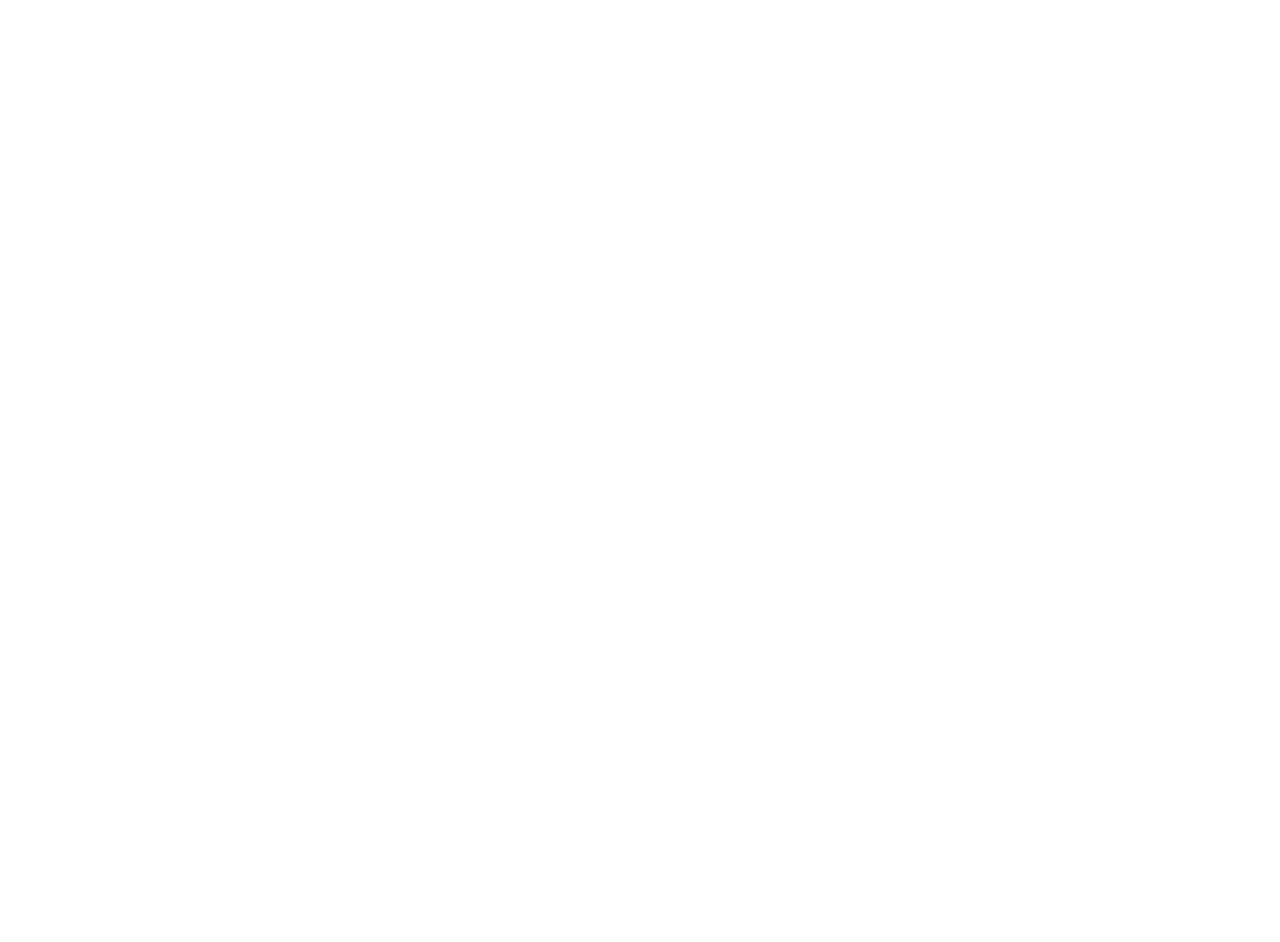
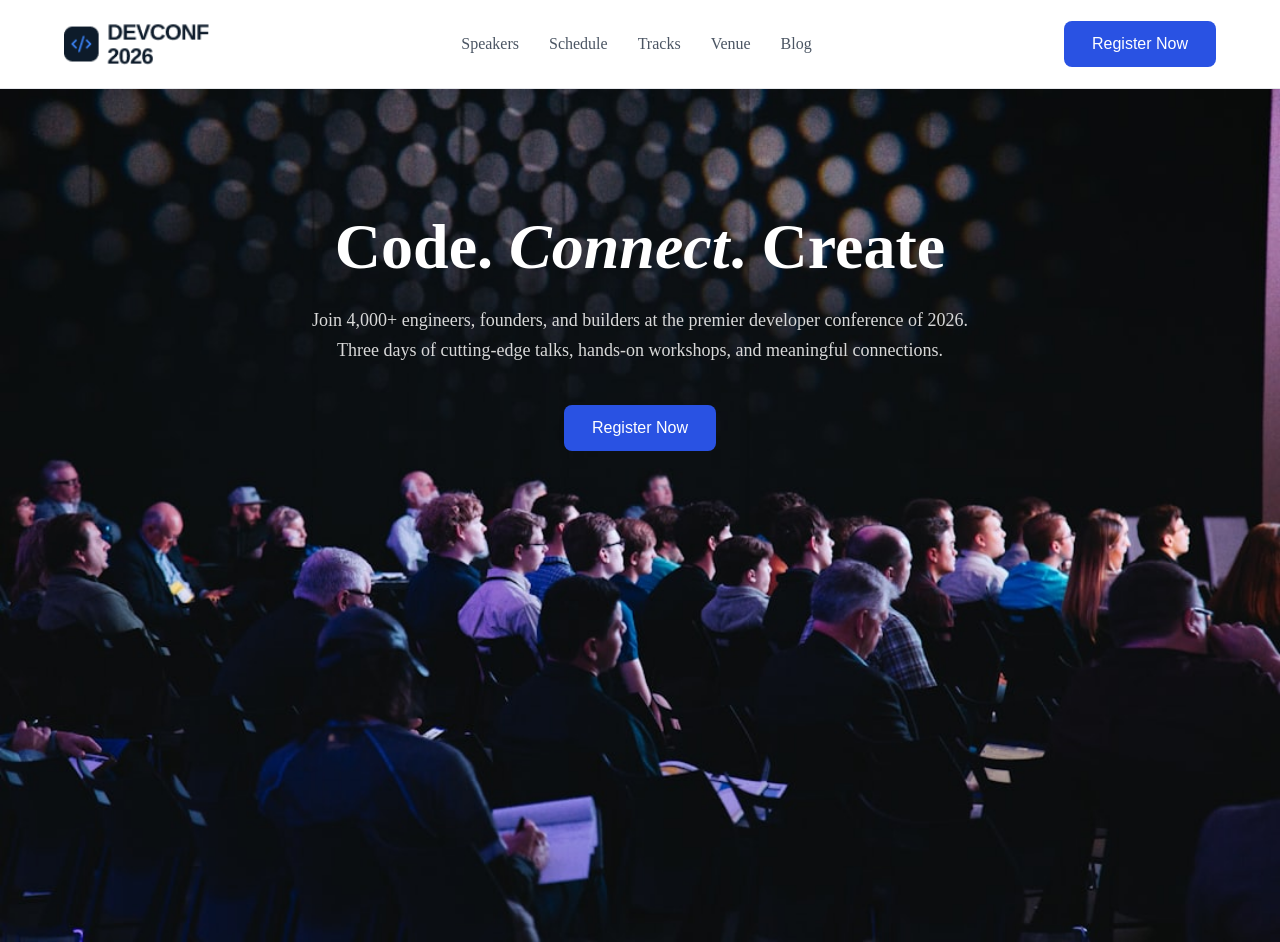
Before and after one commit to Maynudden/assignment-01, a plain HTML site: page index.html in a window 1280 px wide. Before the commit the page ends 800 px from the top, so only its background shows below. Drawn offline with Linux system fonts and the light colour scheme.

Commit message:
Complete navbar and hero section

```diff
--- a/index.html
+++ b/index.html
@@ -1,12 +1,57 @@
 <!DOCTYPE html>
 <html lang="en">
+
 <head>
     <meta charset="UTF-8">
     <meta name="viewport" content="width=device-width, initial-scale=1.0">
-    <title>Document</title>
+    <title>DevConf 2026</title>
     <link rel="stylesheet" href="./style.css">
 </head>
+
 <body>
+    <!-- navbar start -->
+    <header>
+        <nav class="container navbar">
+            <div class="logo">
 
+                <img src="./assets/logo.png" alt="DevConf Logo">
+
+            </div>
+            <ul>
+                <li><a href="">Speakers</a></li>
+                <li><a href="">Schedule</a></li>
+                <li><a href="">Tracks</a></li>
+                <li><a href="">Venue</a></li>
+                <li><a href="">Blog</a></li>
+
+            </ul>
+            <button class="common-btn">Register Now</button>
+        </nav>
+    </header>
+    <!-- navbar end -->
+
+    <!-- hero section start -->
+    <section class="banner">
+
+        <img src="./assets/banner.jpg" alt="DevConf Banner">
+
+        <div class="container banner-parent">
+
+            <h1>Code. <em>Connect</em>. Create</h1>
+
+            <p>
+                Join 4,000+ engineers, founders, and builders at the premier developer
+                conference of 2026. Three days of cutting-edge talks, hands-on workshops,
+                and meaningful connections.
+            </p>
+
+            <div>
+                <button class="common-btn">Register Now</button>
+            </div>
+
+        </div>
+
+    </section>
 </body>
+
 </html>
--- a/style.css
+++ b/style.css
@@ -0,0 +1,107 @@
+* {
+    padding: 0;
+    margin: 0;
+    box-sizing: border-box;
+}
+
+.container {
+    width: 90%;
+    max-width: 1200px;
+    margin: auto;
+}
+
+.navbar {
+    display: flex;
+    justify-content: space-between;
+    align-items: center;
+    padding: 20px 0;
+}
+
+ul {
+    display: flex;
+    list-style: none;
+    gap: 30px;
+    align-items: center;
+}
+
+ul li a {
+    text-decoration: none;
+    color: #4B5563;
+    font-size: 16px;
+    font-weight: 500;
+}
+
+.common-btn {
+    border: none;
+    background: #2952E3;
+    color: #fff;
+    padding: 14px 28px;
+    border-radius: 8px;
+    font-size: 16px;
+    font-weight: 400;
+    cursor: pointer;
+}
+
+.logo {
+    display: flex;
+    align-items: center;
+    gap: 10px;
+    cursor: pointer;
+}
+
+header {
+    background: #fff;
+    border-bottom: 1px solid #E5E7EB;
+}
+
+ul li a:hover {
+    color: #2952E3;
+}
+
+.common-btn:hover {
+    background: #1f43c5;
+}
+
+.logo img {
+    width: 145px;
+    display: block;
+}
+
+/* hero style */
+.banner{
+    position: relative;
+}
+
+.banner img{
+    width: 100%;
+    display: block;
+}
+
+.banner-parent{
+    position: absolute;
+    top: 120px;
+    left: 50%;
+    transform: translateX(-50%);
+    text-align: center;
+    width: 90%;
+    max-width: 700px;
+}
+
+.banner-parent h1{
+    color: #fff;
+    font-size: 64px;
+    font-weight: 700;
+    margin-bottom: 20px;
+    line-height: 1.2;
+}
+
+.banner-parent p{
+    color: #D9D9D9;
+    font-size: 18px;
+    line-height: 30px;
+    margin-bottom: 35px;
+}
+
+.banner-parent div{
+    margin-top: 40px;
+}
```
Also changed, not shown: assets/andrej.png (added), assets/banner.jpg (added), assets/demis.png (added), assets/footer-logo.png (added), assets/gary.png (added), assets/logo-mini.png (added), assets/logo.png (added), assets/mustafa.png (added).
